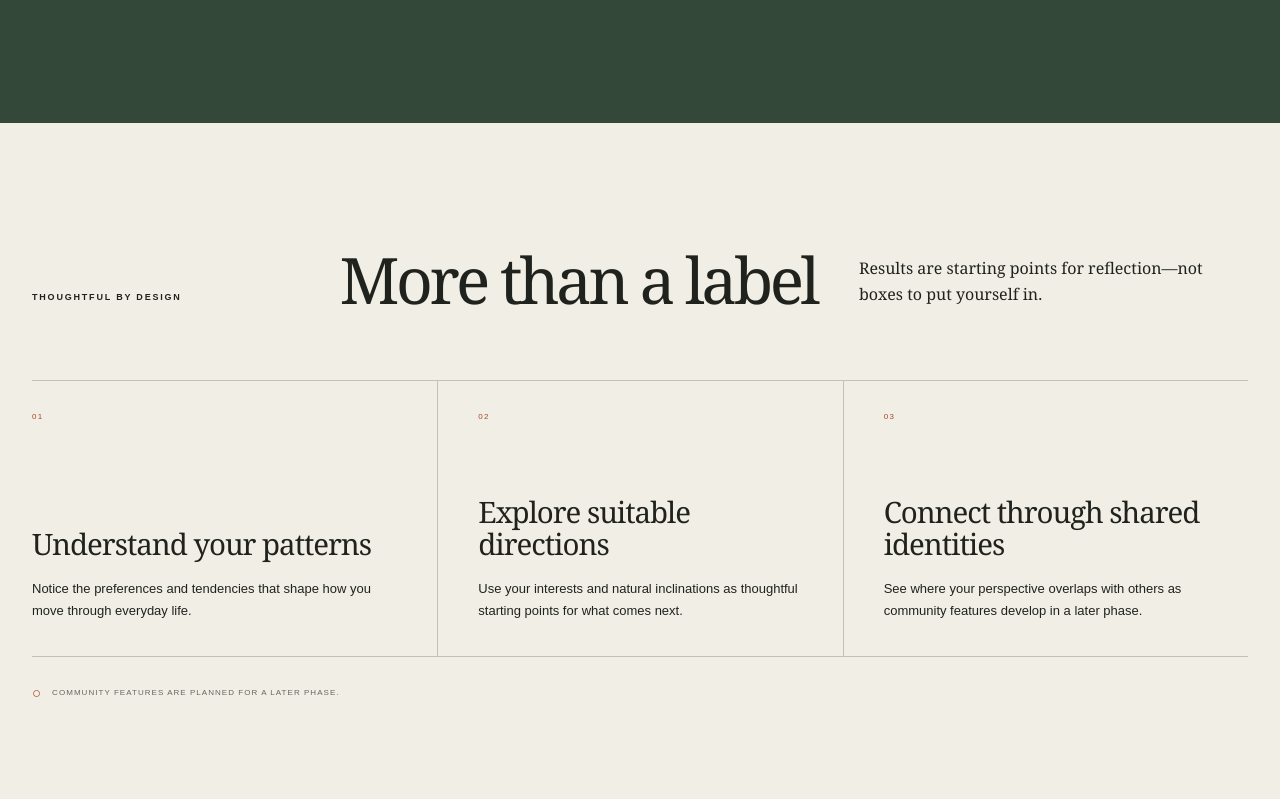
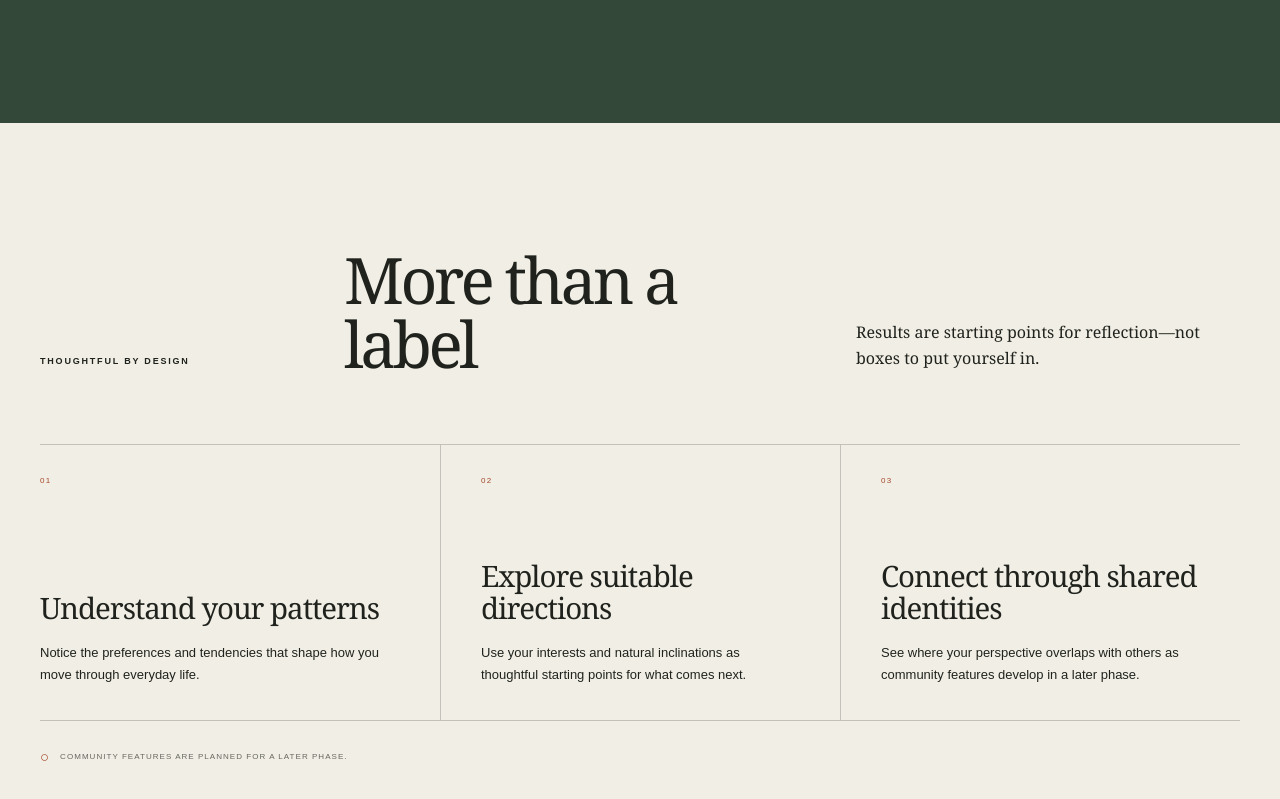
Before and after one commit to sidragon13-cyber/innergeodessa, a Next.js app: page / in a window 1280 px wide. Shown: the part 2441-3240 px from the top of the page. Built offline with nearby package versions, Linux system fonts and the light colour scheme.

Commit message:
refactor(ui): standardize home value section

```diff
--- a/src/app/page.tsx
+++ b/src/app/page.tsx
@@ -159,7 +159,12 @@ export default function Home() {
         </Container>
       </Section>
 
-      <section className="value-section shell" id="about">
+      <Section
+        id="about"
+        spacing="large"
+        className="value-section"
+      >
+        <Container>
           <div className="value-heading">
             <p className="eyebrow">Thoughtful by design</p>
             <h2>More than a label</h2>
@@ -183,7 +188,8 @@ export default function Home() {
             <span aria-hidden="true">○</span>
             Community features are planned for a later phase.
           </p>
-      </section>
+        </Container>
+      </Section>
 
       <section className="trust-section" id="trust">
         <div className="trust-inner shell">
```
Lines whose indentation alone changed are shown as unchanged.
